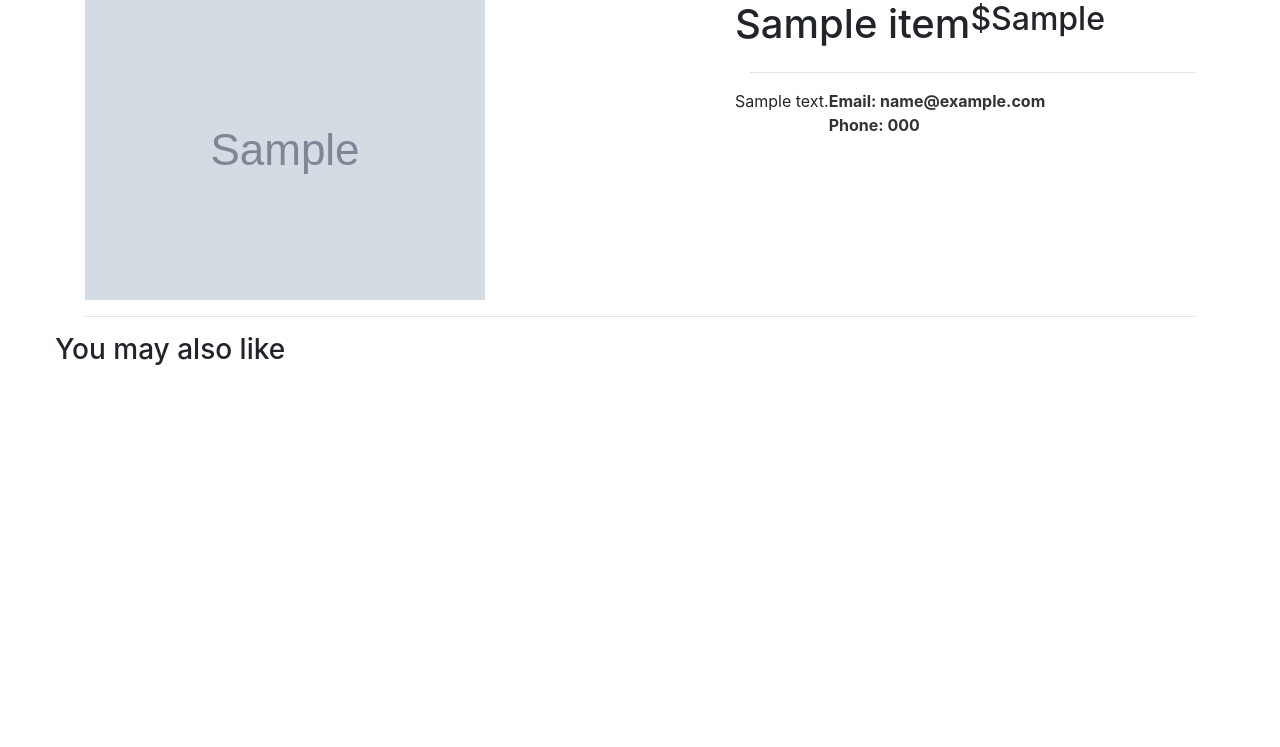
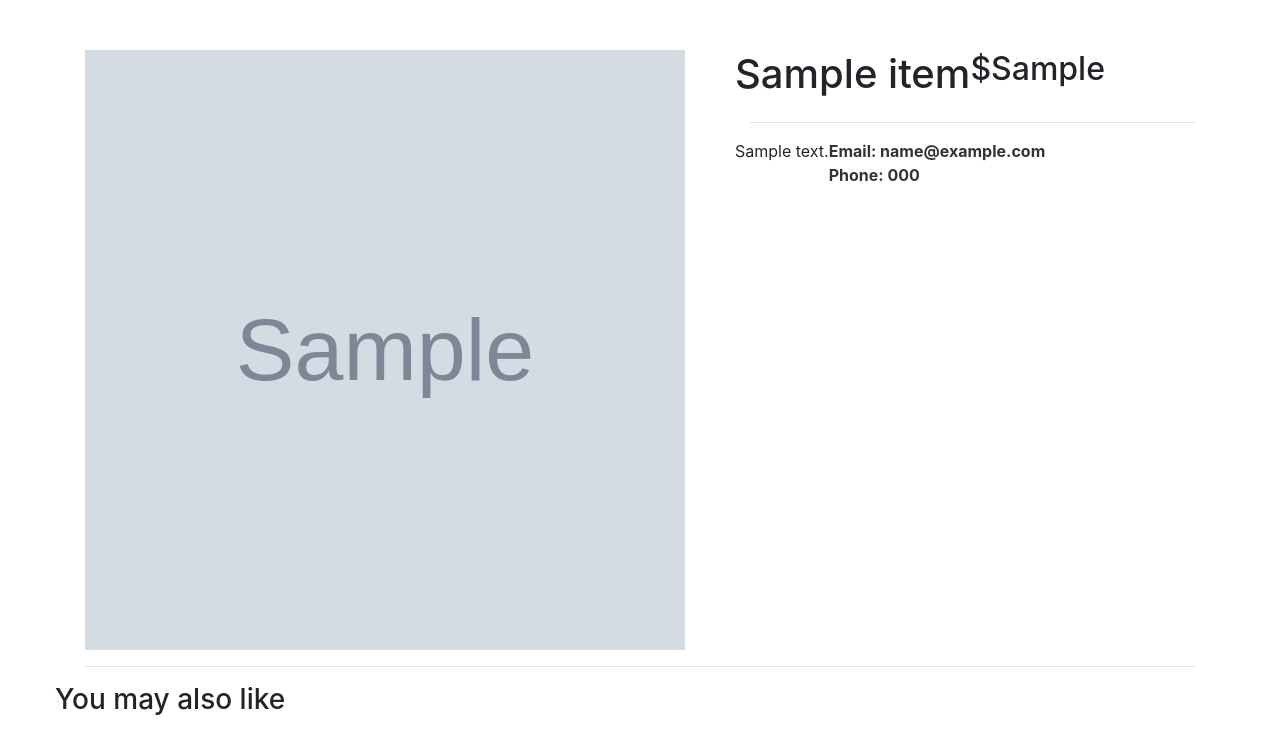
Before and after one commit to ahh1539/tiger_place, a Flask app: page /expanded-card/1 in a window 1280 px wide. Shown: the part 53-800 px from the top of the page. Run offline with Flask 2, Linux system fonts and the light colour scheme; the visitor is signed in with stand-in values (Sample User, id 1); tables that the repository leaves empty hold one stand-in row (values such as "Sample post"); grey boxes marked "Sample" are stand-in pictures; some libraries are stand-ins or nearby versions.

Commit message:
image styling on expanded page

```diff
--- a/mysite/templates/card-expanded.html
+++ b/mysite/templates/card-expanded.html
@@ -39,13 +39,13 @@
     </nav>
 {% endblock %}
 
-<div class="container mt-6">
+<div class="container" style="padding-top: 50px;">
     <div class="row">
         <div class="col-7">
             {% if item.img_path %}
-                <img class="img-fluid" src="{{url_for('static', filename = 'images/{}'.format(item.img_path))}}" alt="pr-sample23"/>
+                <img class="img-fluid" style="height: 600px; width: 600px;" src="{{url_for('static', filename = 'images/{}'.format(item.img_path))}}" alt="pr-sample23"/>
             {% else %}
-                <img class="img-fluid" src="{{url_for('static', filename = 'images/no_image.png')}}" alt="pr-sample23"/>
+                <img class="img-fluid" style="height: 600px; width: 600px;" src="{{url_for('static', filename = 'images/no_image.png')}}" alt="pr-sample23"/>
             {% endif %}        </div>
         <div class="col-5">
             <div class="row">
@@ -74,7 +74,7 @@
             {% for item in suggested_items %}
             <div class="col">
                 <a href="/expanded-card/{{item.item_id}}">
-                    <img class="img-fluid" src="{{url_for('static', filename = 'images/{}'.format(item.img_path))}}">
+                    <img class="img-fluid" style="height: 400px; width: 400px;" src="{{url_for('static', filename = 'images/{}'.format(item.img_path))}}">
                 </a>
                 <h4>{{item.name}}</h4>
             </div>
```
